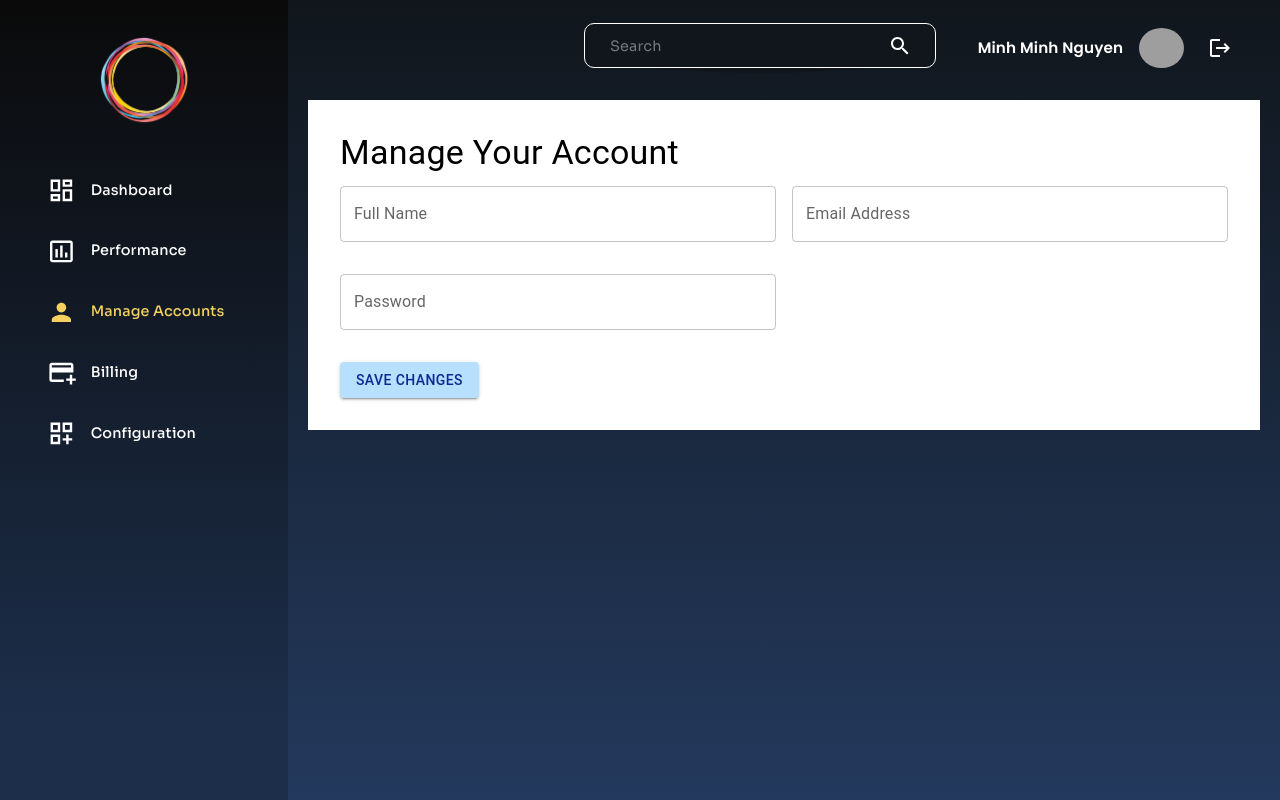
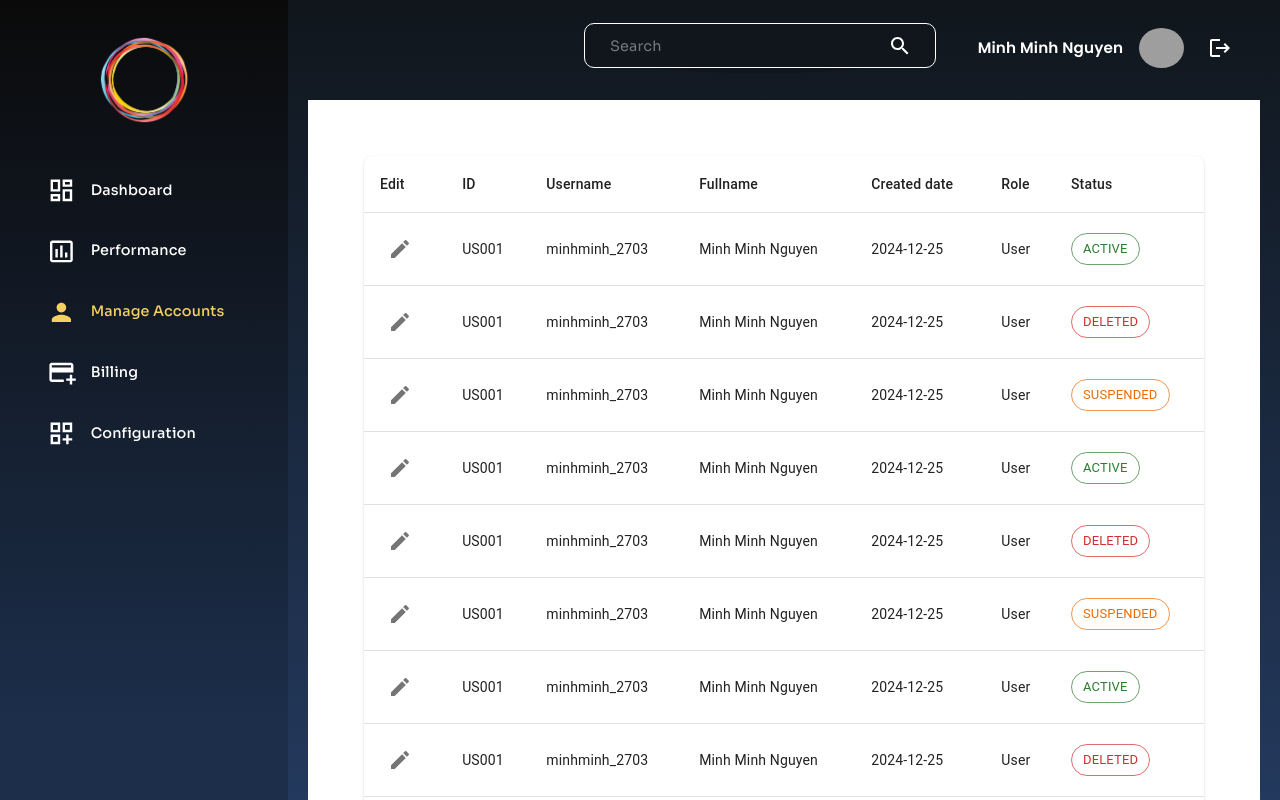
Before and after one commit to minhminh2703/admin-frontend, a React (Vite) app: page /manage_accounts in a window 1280 px wide. Shown: the top 800 px of the page. Built offline with nearby package versions, Linux system fonts and the light colour scheme; no server answers; grey boxes are pictures that could not be loaded.

Commit message:
feat: adding manage accounts table to manage accounts page

```diff
--- /dev/null
+++ b/src/features/manage-accounts/components/manage-accounts-table.tsx
@@ -0,0 +1,86 @@
+import React from "react";
+import {
+    Box,
+    Table,
+    TableBody,
+    TableCell,
+    TableContainer,
+    TableHead,
+    TableRow,
+    Paper,
+    Typography,
+    IconButton,
+    Chip,
+    Pagination,
+} from "@mui/material";
+import EditIcon from "@mui/icons-material/Edit";
+
+// Define the valid status types
+type AccountStatus = "ACTIVE" | "DELETED" | "SUSPENDED";
+
+// Define the colors for each status type
+const accountStatusColor: Record<AccountStatus, "success" | "error" | "warning"> = {
+    ACTIVE: "success",
+    DELETED: "error",
+    SUSPENDED: "warning",
+};
+
+const data = Array.from({ length: 10 }, (_, i) => ({
+    id: "US001",
+    username: "minhminh_2703",
+    fullname: "Minh Minh Nguyen",
+    createdDate: "2024-12-25",
+    role: "User",
+    status: ["ACTIVE", "DELETED", "SUSPENDED"][i % 3] || "ACTIVE",
+}));
+
+const ManageAccountsTable = () => {
+    return (
+        <Box p={3}>
+            <TableContainer component={Paper} sx={{ borderRadius: 2 }}>
+                <Table>
+                    <TableHead>
+                        <TableRow>
+                        <TableCell>Edit</TableCell>
+                        <TableCell>ID</TableCell>
+                        <TableCell>Username</TableCell>
+                        <TableCell>Fullname</TableCell>
+                        <TableCell>Created date</TableCell>
+                        <TableCell>Role</TableCell>
+                        <TableCell>Status</TableCell>
+                        </TableRow>
+                    </TableHead>
+                    <TableBody>
+                        {data.map((row, index) => (
+                        <TableRow key={index}>
+                            <TableCell>
+                            <IconButton>
+                                <EditIcon />
+                            </IconButton>
+                            </TableCell>
+                            <TableCell>{row.id}</TableCell>
+                            <TableCell>{row.username}</TableCell>
+                            <TableCell>{row.fullname}</TableCell>
+                            <TableCell>{row.createdDate}</TableCell>
+                            <TableCell>{row.role}</TableCell>
+                            <TableCell>
+                            <Chip
+                                label={row.status}
+                                color={accountStatusColor[row.status as AccountStatus]}
+                                variant="outlined"
+                            />
+                            </TableCell>
+                        </TableRow>
+                        ))}
+                    </TableBody>
+                </Table>
+                <Box display="flex" justifyContent="space-between" alignItems="center" p={2}>
+                    <Typography fontWeight="bold">Total: 10 account(s) all pages</Typography>
+                    <Pagination count={4} page={1} shape="rounded" />
+                </Box>
+            </TableContainer>
+        </Box>
+    );
+};
+
+export default ManageAccountsTable;
--- a/src/features/manage-accounts/index.tsx
+++ b/src/features/manage-accounts/index.tsx
@@ -3,6 +3,7 @@ import { Box, Typography, TextField, Button, Grid } from '@mui/material';
 import { useTheme } from '../../theme';  // Assuming custom theme is applied
 import { User } from '../../types/User';
 import { useAuth } from '../../context/auth-context';
+import ManageAccountsTable from './components/manage-accounts-table';
 
 const ManageAccount = () => {
     const theme = useTheme();
@@ -27,61 +28,7 @@ const ManageAccount = () => {
 
     return (
         <Box sx={{ padding: 4, backgroundColor: theme.background.white }}>
-            <Typography variant="h4" gutterBottom color={theme.fontColor.black}>
-                Manage Your Account
-            </Typography>
-
-            <form onSubmit={handleSubmit}>
-                <Grid container spacing={2}>
-                    <Grid item xs={12} md={6}>
-                        <TextField
-                        label="Full Name"
-                        variant="outlined"
-                        fullWidth
-                        name="name"
-                        value={formData.name}
-                        onChange={handleChange}
-                        sx={{ marginBottom: 2 }}
-                        />
-                    </Grid>
-                    <Grid item xs={12} md={6}>
-                        <TextField
-                        label="Email Address"
-                        variant="outlined"
-                        fullWidth
-                        name="email"
-                        value={formData.email}
-                        onChange={handleChange}
-                        sx={{ marginBottom: 2 }}
-                        />
-                    </Grid>
-                    <Grid item xs={12} md={6}>
-                        <TextField
-                        label="Password"
-                        variant="outlined"
-                        fullWidth
-                        name="password"
-                        type="password"
-                        value={formData.password}
-                        onChange={handleChange}
-                        sx={{ marginBottom: 2 }}
-                        />
-                    </Grid>
-                </Grid>
-
-                <Button
-                    variant="contained"
-                    color="primary"
-                    type="submit"
-                    sx={{
-                        marginTop: 2,
-                        backgroundColor: theme.status.inProgress.backgroundColor,  // Use theme color for button
-                        color: theme.status.inProgress.fontColor,  // Button text color from theme
-                    }}
-                >
-                    Save Changes
-                </Button>
-            </form>
+            <ManageAccountsTable />
         </Box>
     );
 };
```
